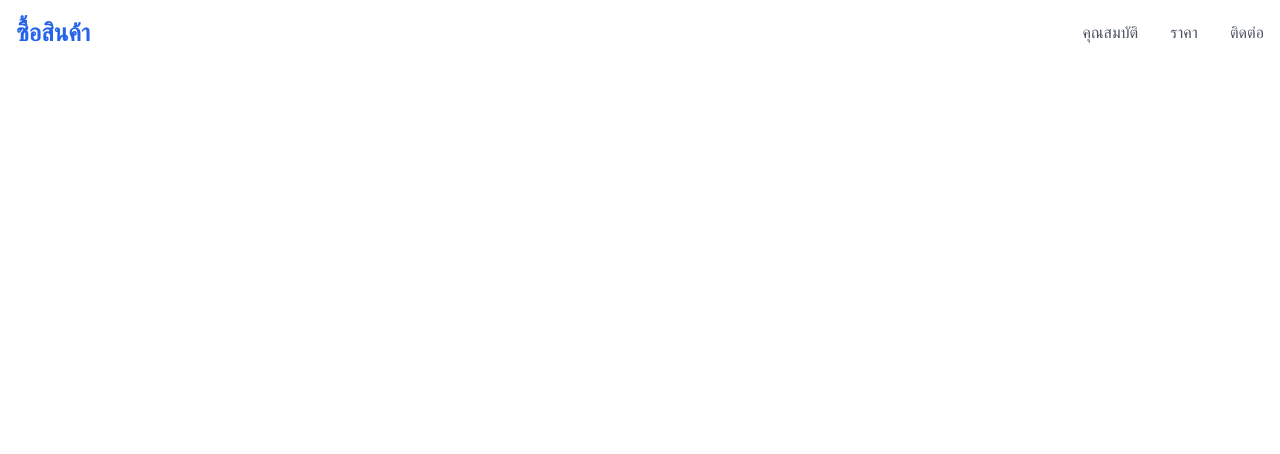
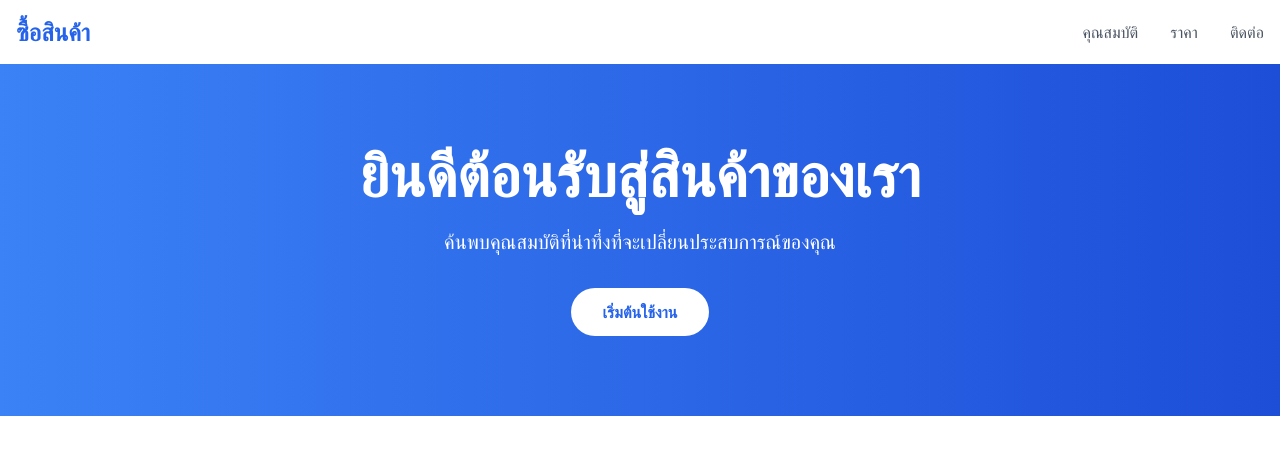
Before and after one commit to NChanantorn/product-landing-page, a plain HTML site: page index.html in a window 1280 px wide. Drawn offline with nearby package versions, Linux system fonts and the light colour scheme.

Commit message:
เพิ่มส่วน Hero และปุ่มเรียกให้ดำเนินการ

```diff
--- a/index.html
+++ b/index.html
@@ -23,7 +23,22 @@
  </header>
 
  <main>
- <!-- เนื้อหาหลัก -->
+    <section class="bg-gradient-to-r from-blue-500 to-blue-700 text-white py-20">
+        <div class="container mx-auto px-4">
+        <div class="flex flex-col items-center text-center">
+        <h1 class="text-4xl md:text-6xl font-bold mb-6">
+        ยินดีต้อนรับสู่สินค้าของเรา
+        </h1>
+        <p class="text-xl mb-8 max-w-2xl">
+        ค้นพบคุณสมบัติที่น่าทึ่งที่จะเปลี่ยนประสบการณ์ของคุณ
+        </p>
+        <button class="bg-white text-blue-600 px-8 py-3 rounded-full font-semibold hover:bg-blue-50 tra
+       nsition-colors">
+        เริ่มต้นใช้งาน
+        </button>
+        </div>
+        </div>
+        </section>
  </main>
 
  <footer>
```
